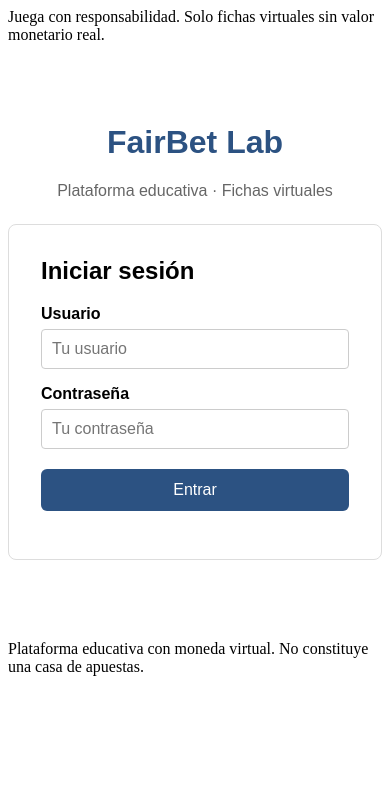
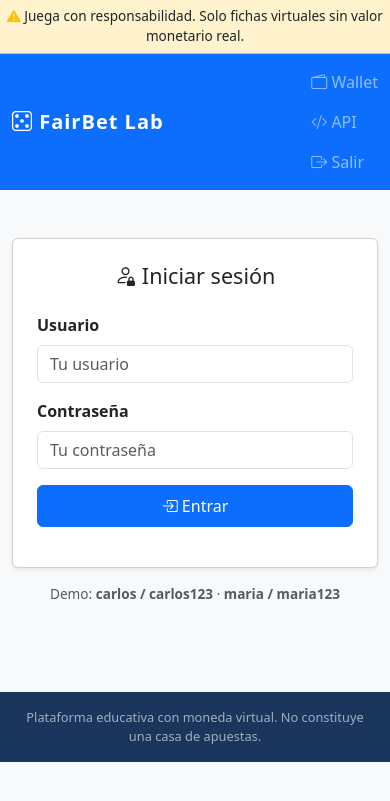
Before and after one commit to Rtawers/FAIRBET, a Django app: page / in a window 390 px wide. Shown: the top 801 px of the page. Run offline with Django 5.2, Linux system fonts and the light colour scheme; parts of the project's set-up code (start-up, migrations or seed data) failed here and were passed over.

Commit message:
feat(frontend): mejorar diseño con Bootstrap 5 — navbar, cards, formularios responsivos

```diff
--- a/frontend/templates/base.html
+++ b/frontend/templates/base.html
@@ -3,19 +3,73 @@
 <head>
   <meta charset="utf-8">
   <meta name="viewport" content="width=device-width, initial-scale=1">
-  <title>{% block title %}FairBet{% endblock %}</title>
+  <title>{% block title %}FairBet Lab{% endblock %}</title>
+  <link href="https://cdn.jsdelivr.net/npm/bootstrap@5.3.3/dist/css/bootstrap.min.css" rel="stylesheet">
+  <link href="https://cdn.jsdelivr.net/npm/bootstrap-icons@1.11.3/font/bootstrap-icons.css" rel="stylesheet">
+  <style>
+    body { background-color: #f8f9fa; }
+    .navbar-brand { font-weight: 700; letter-spacing: 1px; }
+    .responsible-banner {
+      background: #fff3cd;
+      border-bottom: 1px solid #ffc107;
+      font-size: 0.85em;
+      text-align: center;
+      padding: 6px;
+    }
+    footer {
+      background: #1a365d;
+      color: #a0aec0;
+      font-size: 0.80em;
+      text-align: center;
+      padding: 16px;
+      margin-top: 48px;
+    }
+  </style>
 </head>
 <body>
-  <!-- Mensaje obligatorio de consumo responsable (Ley 31557) -->
-  <div class="responsible-gaming-banner">
+
+  <!-- Banner consumo responsable (Ley 31557) -->
+  <div class="responsible-banner">
+    <i class="bi bi-exclamation-triangle-fill text-warning"></i>
     Juega con responsabilidad. Solo fichas virtuales sin valor monetario real.
   </div>
 
-  <main>{% block content %}{% endblock %}</main>
+  <!-- Navbar -->
+  <nav class="navbar navbar-expand-lg navbar-dark bg-primary">
+    <div class="container">
+      <a class="navbar-brand" href="/">
+        <i class="bi bi-dice-5"></i> FairBet Lab
+      </a>
+      <div class="navbar-nav ms-auto">
+        <a class="nav-link" href="/wallet/"><i class="bi bi-wallet2"></i> Wallet</a>
+        <a class="nav-link" href="/api/schema/swagger-ui/" target="_blank">
+          <i class="bi bi-code-slash"></i> API
+        </a>
+        <a class="nav-link" href="#" onclick="logout()">
+          <i class="bi bi-box-arrow-right"></i> Salir
+        </a>
+      </div>
+    </div>
+  </nav>
 
-  <!-- Footer regulatorio obligatorio (== settings.RESPONSIBLE_GAMING_FOOTER) -->
+  <!-- Contenido -->
+  <main class="container py-4">
+    {% block content %}{% endblock %}
+  </main>
+
+  <!-- Footer regulatorio obligatorio (Ley 31557) -->
   <footer>
     Plataforma educativa con moneda virtual. No constituye una casa de apuestas.
   </footer>
+
+  <script src="https://cdn.jsdelivr.net/npm/bootstrap@5.3.3/dist/js/bootstrap.bundle.min.js"></script>
+  <script>
+    function logout() {
+      localStorage.removeItem('access_token');
+      localStorage.removeItem('refresh_token');
+      window.location.href = '/';
+    }
+  </script>
+  {% block scripts %}{% endblock %}
 </body>
 </html>
--- a/frontend/templates/login.html
+++ b/frontend/templates/login.html
@@ -1,34 +1,42 @@
 {% extends "base.html" %}
 
-{% block title %}Iniciar sesión — FairBet{% endblock %}
+{% block title %}Iniciar sesión — FairBet Lab{% endblock %}
 
 {% block content %}
-<div style="max-width: 400px; margin: 80px auto; font-family: sans-serif;">
+<div class="row justify-content-center">
+  <div class="col-md-5 col-lg-4">
+    <div class="card shadow-sm mt-4">
+      <div class="card-body p-4">
+        <h4 class="card-title text-center mb-4">
+          <i class="bi bi-person-lock"></i> Iniciar sesión
+        </h4>
 
-  <h1 style="text-align: center; color: #2c5282;">FairBet Lab</h1>
-  <p style="text-align: center; color: #666;">Plataforma educativa · Fichas virtuales</p>
+        <div class="mb-3">
+          <label class="form-label fw-bold">Usuario</label>
+          <input type="text" id="username" class="form-control" placeholder="Tu usuario">
+        </div>
 
-  <div style="background: #fff; border: 1px solid #ddd; padding: 32px; border-radius: 8px; margin-top: 24px;">
-    <h2 style="margin-top: 0;">Iniciar sesión</h2>
+        <div class="mb-3">
+          <label class="form-label fw-bold">Contraseña</label>
+          <input type="password" id="password" class="form-control" placeholder="Tu contraseña">
+        </div>
 
-    <label style="display: block; margin-bottom: 6px; font-weight: bold;">Usuario</label>
-    <input type="text" id="username" placeholder="Tu usuario"
-           style="width: 100%; padding: 10px; margin-bottom: 16px; font-size: 1em; box-sizing: border-box; border: 1px solid #ccc; border-radius: 4px;">
+        <button onclick="login()" class="btn btn-primary w-100 py-2">
+          <i class="bi bi-box-arrow-in-right"></i> Entrar
+        </button>
 
-    <label style="display: block; margin-bottom: 6px; font-weight: bold;">Contraseña</label>
-    <input type="password" id="password" placeholder="Tu contraseña"
-           style="width: 100%; padding: 10px; margin-bottom: 20px; font-size: 1em; box-sizing: border-box; border: 1px solid #ccc; border-radius: 4px;">
+        <div id="msg-login" class="mt-3 text-center"></div>
+      </div>
+    </div>
 
-    <button onclick="login()"
-            style="width: 100%; padding: 12px; background: #2c5282; color: white; border: none; border-radius: 6px; font-size: 1em; cursor: pointer;">
-      Entrar
-    </button>
+    <p class="text-center text-muted mt-3" style="font-size: 0.85em;">
+      Demo: <strong>carlos / carlos123</strong> · <strong>maria / maria123</strong>
+    </p>
+  </div>
+</div>
+{% endblock %}
 
-    <p id="msg-login" style="margin-top: 12px; color: red; text-align: center;"></p>
-  </div>
-
-</div>
-
+{% block scripts %}
 <script>
   async function login() {
     const username = document.getElementById('username').value;
@@ -36,7 +44,7 @@
     const msg = document.getElementById('msg-login');
 
     if (!username || !password) {
-      msg.textContent = 'Completá usuario y contraseña.';
+      msg.innerHTML = '<span class="text-danger">Completá usuario y contraseña.</span>';
       return;
     }
 
@@ -51,21 +59,17 @@
     if (res.ok) {
       localStorage.setItem('access_token', data.access);
       localStorage.setItem('refresh_token', data.refresh);
-      msg.style.color = 'green';
-      msg.textContent = '✅ Login exitoso. Redirigiendo...';
+      msg.innerHTML = '<span class="text-success">✅ Login exitoso. Redirigiendo...</span>';
       setTimeout(() => { window.location.href = '/wallet/'; }, 1000);
     } else {
-      msg.style.color = 'red';
-      msg.textContent = '❌ Usuario o contraseña incorrectos.';
+      msg.innerHTML = '<span class="text-danger">❌ Usuario o contraseña incorrectos.</span>';
     }
   }
 
-  // Permitir login con Enter
   document.addEventListener('keydown', (e) => {
     if (e.key === 'Enter') login();
   });
 
-  // Si ya tiene token, redirigir directo al wallet
   if (localStorage.getItem('access_token')) {
     window.location.href = '/wallet/';
   }
```
Also changed, not shown: frontend/templates/wallet.html (+59 -38 lines).
